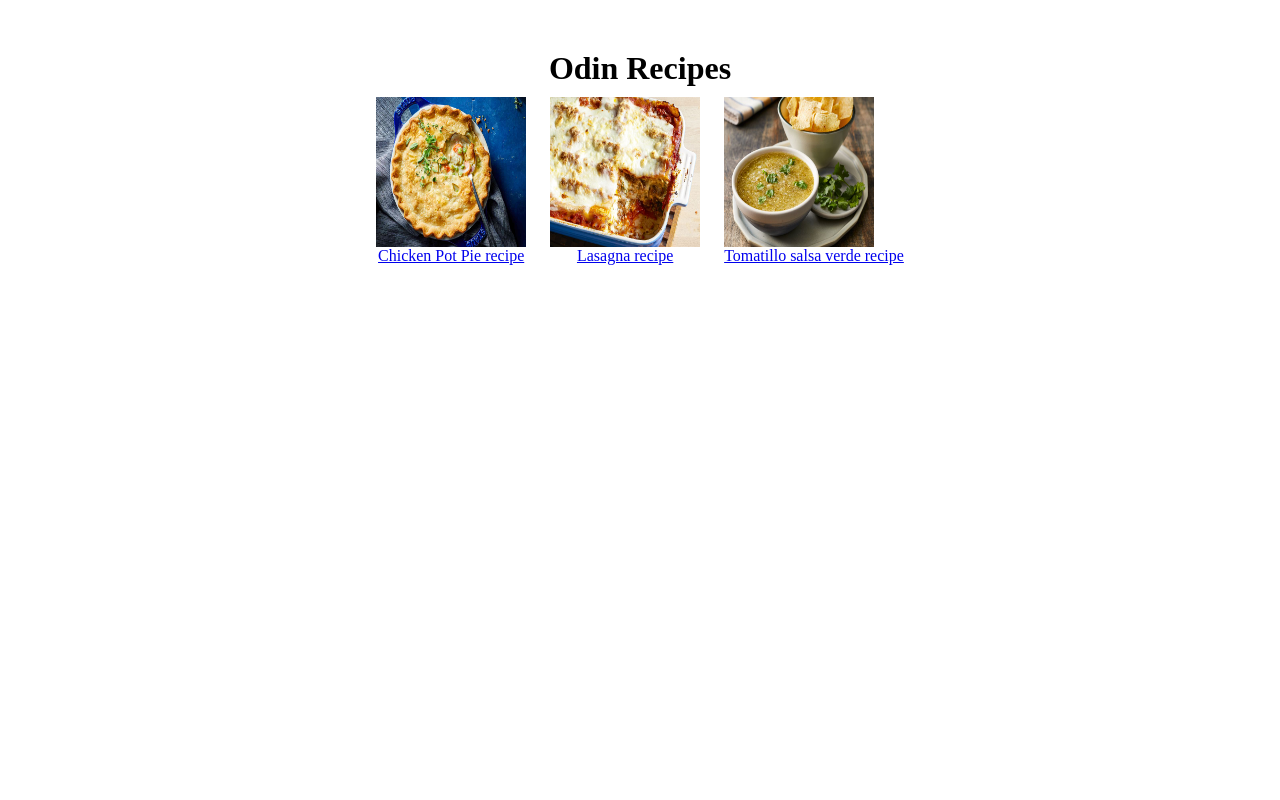
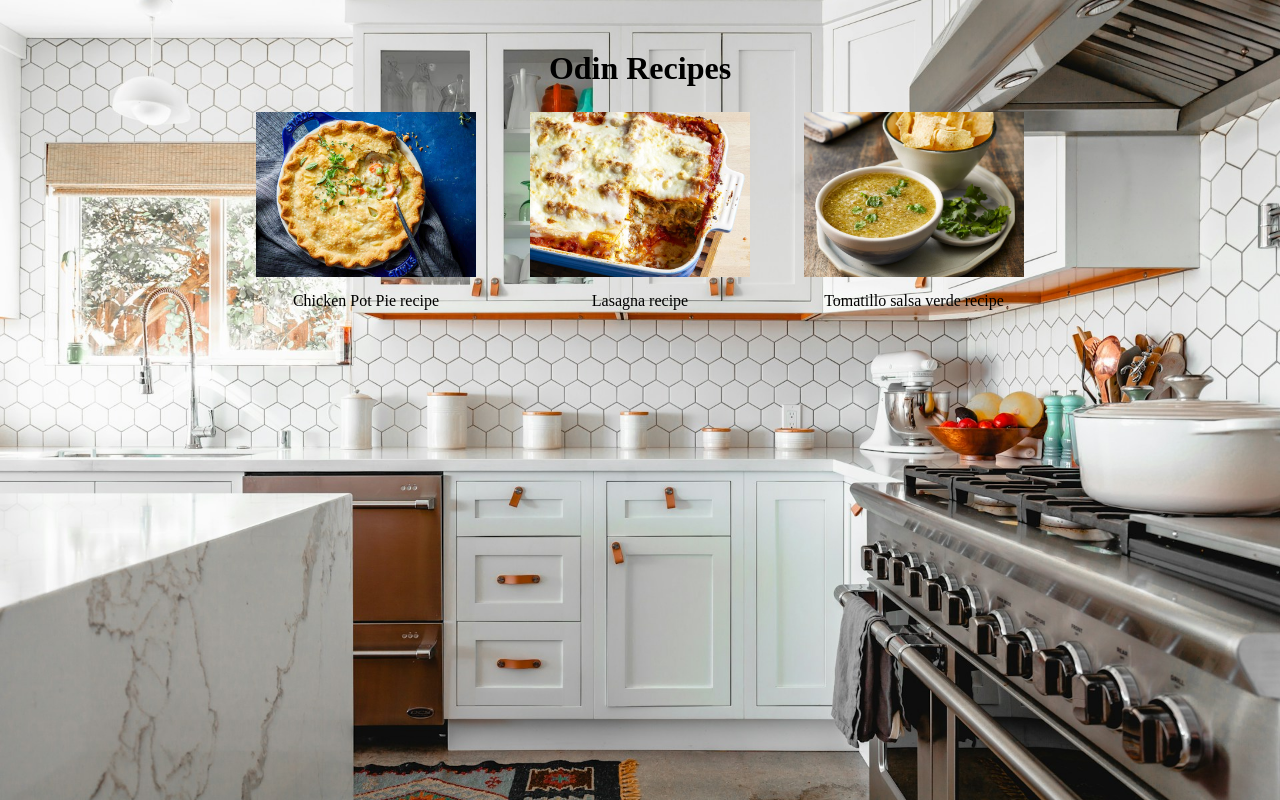
Before and after one commit to jakeangel/odin-recipes, a plain HTML site: page index.html in a window 1280 px wide. Drawn offline with Linux system fonts and the light colour scheme.

Commit message:
added background image and media quiery for smaller screens

```diff
--- a/css/style.css
+++ b/css/style.css
@@ -3,12 +3,27 @@
     margin:0;
     box-sizing:border-box;
 }
+
+body{
+    background-image:url('/images/kitch2.jpg');
+    background-attachment:fixed;
+    background-repeat:no-repeat;
+    background-size:cover;
+    background-position:center;
+}
+
 header{
     width:75%;
     margin: 50px auto;
 }
 h1,ul{
     text-align:center;
+}
+
+a{
+  text-decoration:none;
+  color:black;
+  display:inline-block;
 }
 
 li{
@@ -18,4 +33,31 @@ li{
 
 img{
     display:block;
+    width:250px;
+    height:auto;
+    padding:15px;
 }
+
+/* a:hover{
+    color
+ */
+
+@media (min-width: 500px){
+    body{
+    background-image:url('/images/kitchen-bg.jpg');
+    background-attachment:fixed;
+    background-repeat:no-repeat;
+    background-size:cover;
+    background-position:center;
+
+
+
+}
+
+
+}
+
+@media (min-width: 1027px){
+
+
+}
--- a/index.html
+++ b/index.html
@@ -4,16 +4,16 @@
         <meta charset="UTF-8">
         <title>Odin Recipes</title>
         <link href="./css/style.css" rel="stylesheet" type="text/css">
-
+        <meta name="viewport" content="width=device-width, initial-scale=1.0">
 
     </head>
     <body>
         <header>
             <h1>Odin Recipes</h1>
             <ul>
-            <li><a href="recipes/chicken_pot_pie.html"><img src="./Images/pot-pie.jpg" width="150px" height="150px">Chicken Pot Pie recipe</a></li>
-            <li><a href="recipes/lasagna.html"><img src="./Images/lasagna.jpg" width="150px" height="150px">Lasagna recipe</a></li>
-            <li><a href="recipes/salsa_verde.html"><img src="./Images/salsa.jpg" width="150px" height="150px">Tomatillo salsa verde recipe</a></li>
+            <li><a href="recipes/chicken_pot_pie.html"><img src="./Images/pot-pie.jpg">Chicken Pot Pie recipe</a></li>
+            <li><a href="recipes/lasagna.html"><img src="./Images/lasagna.jpg" >Lasagna recipe</a></li>
+            <li><a href="recipes/salsa_verde.html"><img src="./Images/salsa.jpg" >Tomatillo salsa verde recipe</a></li>
             </ul>
         </header>
     </body>
```
Also changed, not shown: Images/kitch2.jpg (added), Images/kitch3.jpg (added), Images/kitchen-bg.jpg (added).
